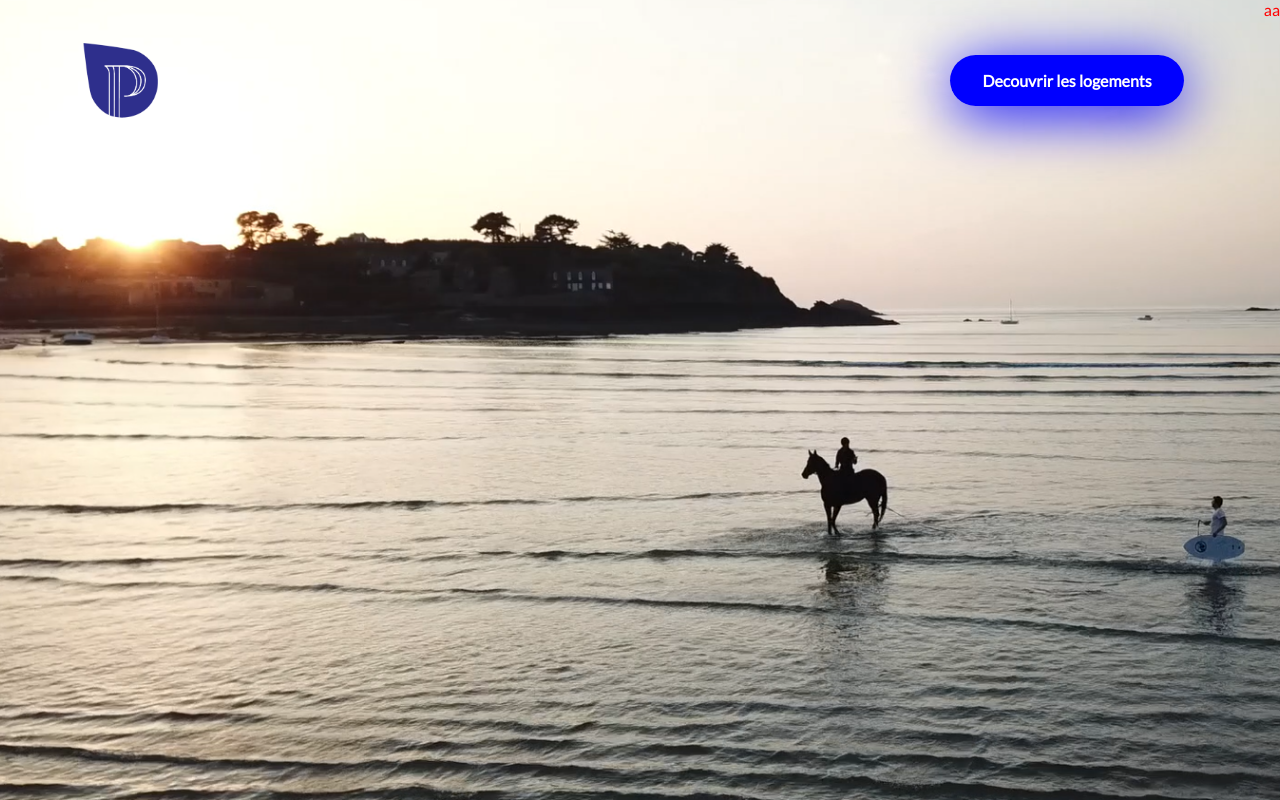
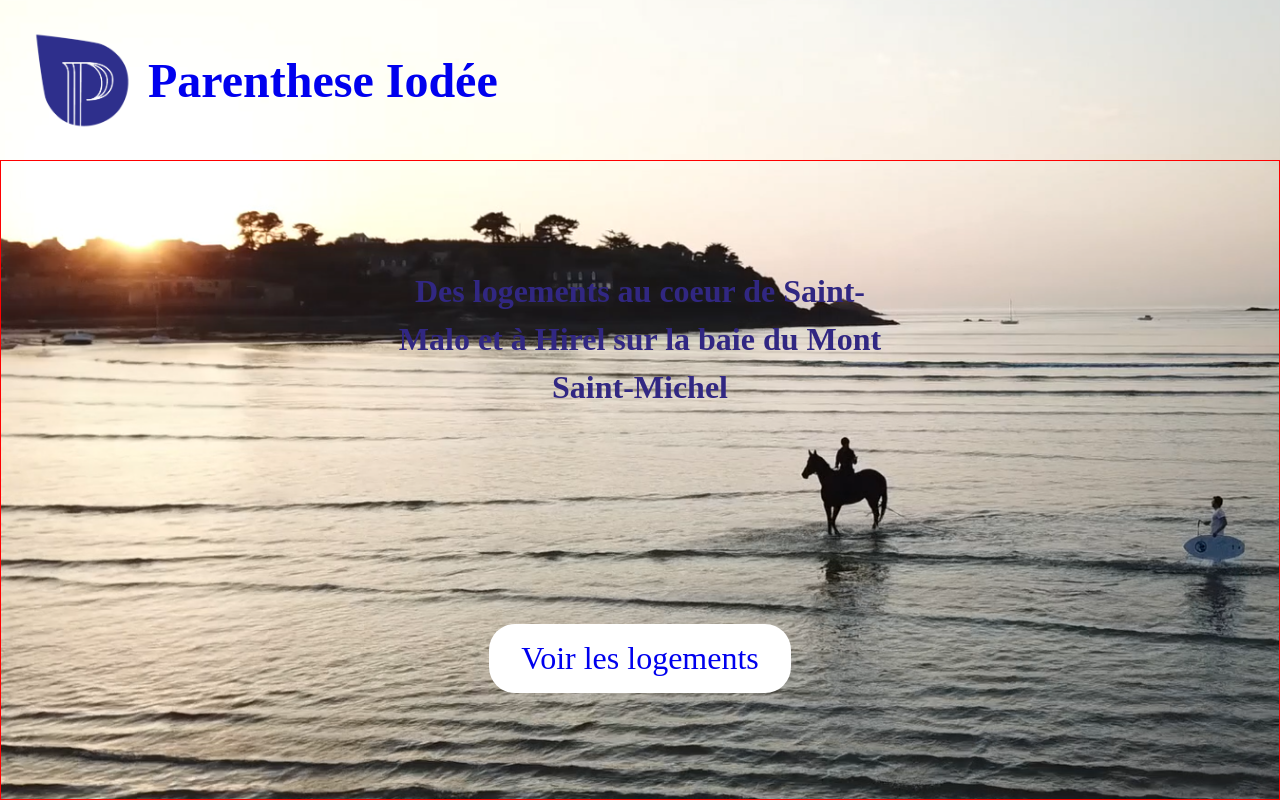
Before and after one commit to gahamel/parenthese-iodee, a Gatsby site: page / in a window 1280 px wide. Built offline with nearby package versions, Linux system fonts and the light colour scheme; Gatsby itself is replaced by a stand-in of ours.

Commit message:
front page

```diff
--- a/src/components/Hero.js
+++ /dev/null
@@ -1,29 +0,0 @@
-import React from 'react'
-import {graphql, useStaticQuery} from 'gatsby'
-import BackgroundImage from 'gatsby-background-image'
-import styles from './Hero.module.css';
-
-const query = graphql`
-  query{
-    defaultBackgd:file(relativePath:{eq:"Hippowake-background.png"}){
-      childImageSharp{
-        fluid(quality: 90, maxWidth: 1920) {
-          ...GatsbyImageSharpFluid_withWebp
-        }
-      }
-    }
-  }
-`
-
-const Hero = ({children}) => {
-  const backGrd = useStaticQuery(query)
-  return (
-    <div>
-      <BackgroundImage className={styles.Hero} fluid={backGrd.defaultBackgd.childImageSharp.fluid}>
-        {children}
-      </BackgroundImage>
-    </div>
-  )
-}
-
-export default Hero
--- a/src/components/Hero.module.css
+++ /dev/null
@@ -1,7 +0,0 @@
-.Hero{
-  height:100vh;
-  background-position:center;
-  background-size:cover;
-  display:flex;
-  color:red;
-}
--- /dev/null
+++ b/src/components/Intro.js
@@ -0,0 +1,21 @@
+import React from 'react'
+import {Link} from 'gatsby'
+import styles from './Intro.module.css'
+
+const Intro = () => {
+  return (
+    <div className={styles.intro}>
+      <h1>
+      Des logements au coeur de Saint-Malo et à Hirel
+      sur la baie du Mont Saint-Michel
+      </h1>
+      <Link to="/" activeClassName={styles.Link}>
+        Voir les logements
+      </Link>
+
+
+    </div>
+  )
+}
+
+export default Intro
--- /dev/null
+++ b/src/components/Intro.module.css
@@ -0,0 +1,28 @@
+.intro{
+  flex:1;
+  display:flex;
+  flex-direction:column;
+  align-items:center;
+  justify-content:space-around;
+  border:1px solid red;
+}
+
+h1{
+  max-width:40vw;
+  line-height:3rem;
+  font-size:2rem;
+}
+
+.Link{
+  padding: 1rem 2rem;
+  font-size:2rem;
+  text-decoration:none;
+  background-color:white;
+  border-radius:26px;
+  transition:1s ease;
+}
+
+.Link:hover{
+  padding:1.1rem 2.1rem;
+  box-shadow:5px 5px 5px var(--gris);
+}
--- a/src/components/layout/Header.js
+++ b/src/components/layout/Header.js
@@ -1,18 +1,16 @@
 import React from 'react'
+import logo from '../../images/Logo-parenthese-iodee.png';
+import {Link} from 'gatsby';
 import styles from './Header.module.css'
-import logo from '../../images/Logo-parenthese-iodee.png'
-import {Link} from 'gatsby';
-
 
 const Header = () => {
   return (
     <div className={styles.navbar}>
-      <img src={logo} alt="Logo parenthese iodee"/>
-      <ul>
-        <li>
-          <Link to="/" activeClassName={styles.button}>Decouvrir les logements</Link>
-        </li>
-      </ul>
+      <Link to="/" className={styles.Link}>
+        <img src={logo} alt="logo parenthese-iodee"/>
+        <p>Parenthese Iodée</p>
+      </Link>
+      <div></div>
     </div>
   )
 }
--- a/src/components/layout/Header.module.css
+++ b/src/components/layout/Header.module.css
@@ -1,53 +1,26 @@
-@import url('https://fonts.googleapis.com/css?family=Lato&display=swap');
-
-* {
-  margin: 0;
-  padding: 0;
-  box-sizing: border-box;
+.navbar{
+  height:20vh;
+  display:flex;
+  justify-content:space-between;
+  align-items: center;
+  padding:0 2rem;
 }
 
-body {
-  font-family: "Lato";
-}
-
-.navbar{
-  flex:1;
+.Link{
   display:flex;
   flex-direction:row;
-  justify-content:space-between;
   align-items:center;
-  text-align:center;
-  padding: 5rem 5rem;
-  height:62px;
-}
-
-ul{
-  list-style:none;
-  display:flex;
-  flex-direction:row;
-  justify-content:center;
-  align-items:center;
-  text-align:center;
+  max-height:60px;
+  flex:1;
+  text-decoration:none;
 }
 
 img{
-  height:10vh;
+  padding-right:1rem;
+  max-width:100px
 }
 
-.button{
-  text-decoration:none;
-  min-width:8rem;
-  background-color:blue;
-  color:white;
-  border-radius:28px;
-  box-shadow: 0 9px 60px 0 blue;
-  padding:1rem 2rem;
-  font-weight:800;
-  cursor:pointer;
-  transition: 0.3s ease;
+p{
+  font-size:3rem;
+  font-weight: bold;
 }
-
-.button:hover{
-  padding:1.1rem 2.2rem;
-  font-size:1.1rem;
-}
--- /dev/null
+++ b/src/components/layout/Hero.js
@@ -0,0 +1,29 @@
+import React from 'react';
+import BackgroundImage from 'gatsby-background-image';
+import {useStaticQuery, graphql} from 'gatsby';
+import styles from './Hero.module.css';
+
+const Hero = ({children}) => {
+  const data = useStaticQuery(
+    graphql`
+      {
+	      file(relativePath:{eq:"Hippowake-background.png"}) {
+          childImageSharp{
+            fluid(quality: 90, maxWidth: 1920){
+              ...GatsbyImageSharpFluid_withWebp
+            }
+          }
+        }
+      }
+    `
+  )
+
+
+  return (
+    <BackgroundImage fluid={data.file.childImageSharp.fluid} className={styles.bcg}>
+      {children}
+    </BackgroundImage>
+  )
+}
+
+export default Hero
--- /dev/null
+++ b/src/components/layout/Hero.module.css
@@ -0,0 +1,5 @@
+.bcg{
+  height:100vh;
+  display:flex;
+  flex-direction:column;
+}
--- a/src/components/layout/Layout.js
+++ b/src/components/layout/Layout.js
@@ -1,15 +1,11 @@
 import React from 'react'
-import Header from './Header'
-import Footer from './Footer'
-import './layout.css'
+import './Layout.css';
 
 const Layout = ({children}) => {
   return (
-    <div>
-      <Header />
-        {children}
-      <Footer />
-    </div>
+    <>
+      {children}
+    </>
   )
 }
 
--- a/src/components/layout/layout.css
+++ b/src/components/layout/layout.css
@@ -1,11 +1,21 @@
-@import url('https://fonts.googleapis.com/css?family=Lato&display=swap');
-
-* {
-  margin: 0;
-  padding: 0;
-  box-sizing: border-box;
+:root{
+  --bleu:rgb(49,39,130);
+  --gris:rgb(221,221,221);
 }
 
-body {
-  font-family: "Lato";
+*, *:before, *:after {
+  margin:0;
+  padding:0;
+  box-sizing:border-box;
+  box-sizing: inherit;
 }
+
+body{
+  font-family:serif;
+  color:var(--bleu);
+}
+
+h1{
+  text-align:center;
+
+}
--- a/src/pages/index.js
+++ b/src/pages/index.js
@@ -1,10 +1,18 @@
-import React from "react"
+import React from 'react'
+import Layout from '../components/layout/Layout'
+import Intro from '../components/Intro';
+import Hero from '../components/layout/Hero';
 import Header from '../components/layout/Header';
-import Hero from '../components/Hero';
 
-export default () => (
-  <Hero >
-    <Header/>
-    aa
-  </Hero>
+const index = () => {
+  return (
+    <Layout>
+      <Hero>
+        <Header/>
+        <Intro/>
+      </Hero>
+    </Layout>
   )
+}
+
+export default index
```
Also changed, not shown: src/components/layout/Footer.js (deleted, +0 -11 lines).
